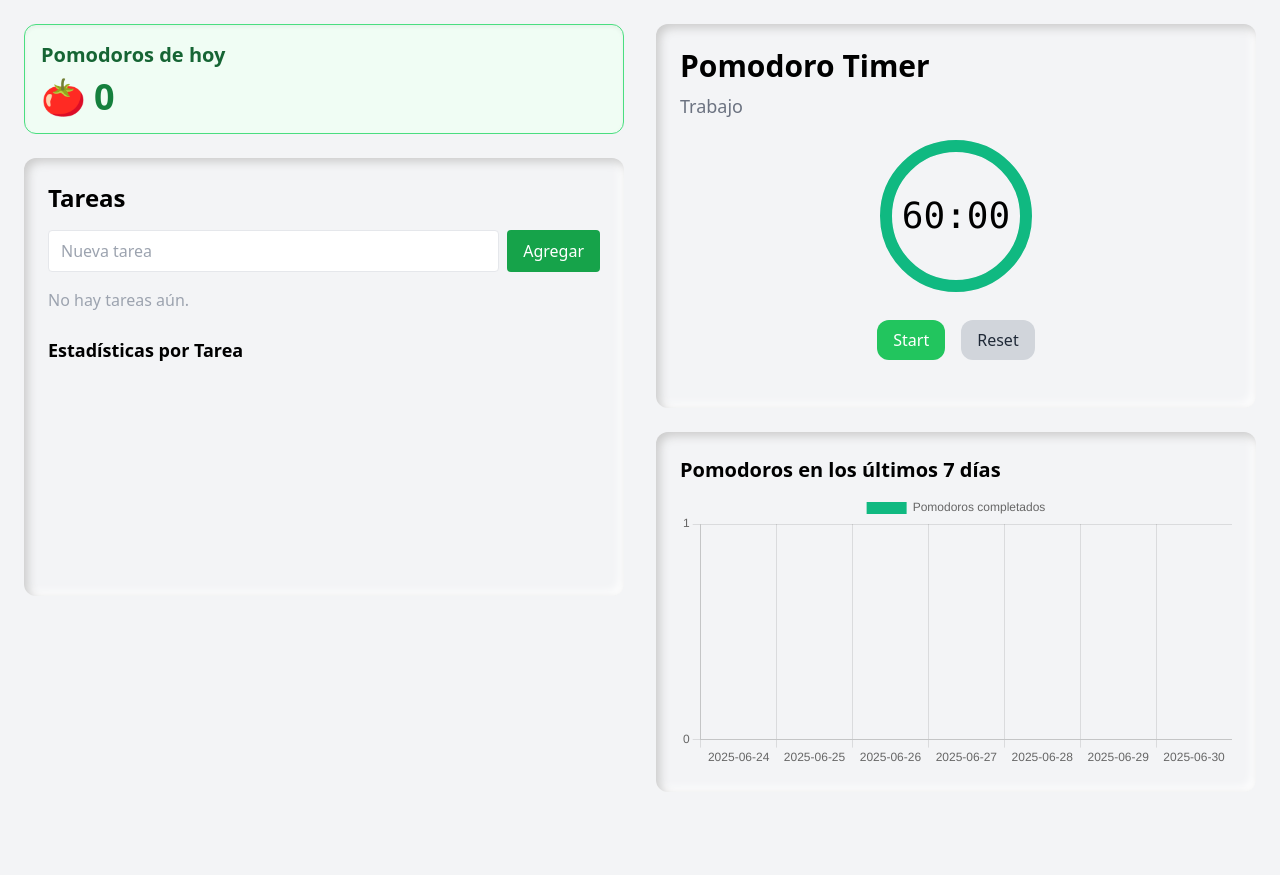
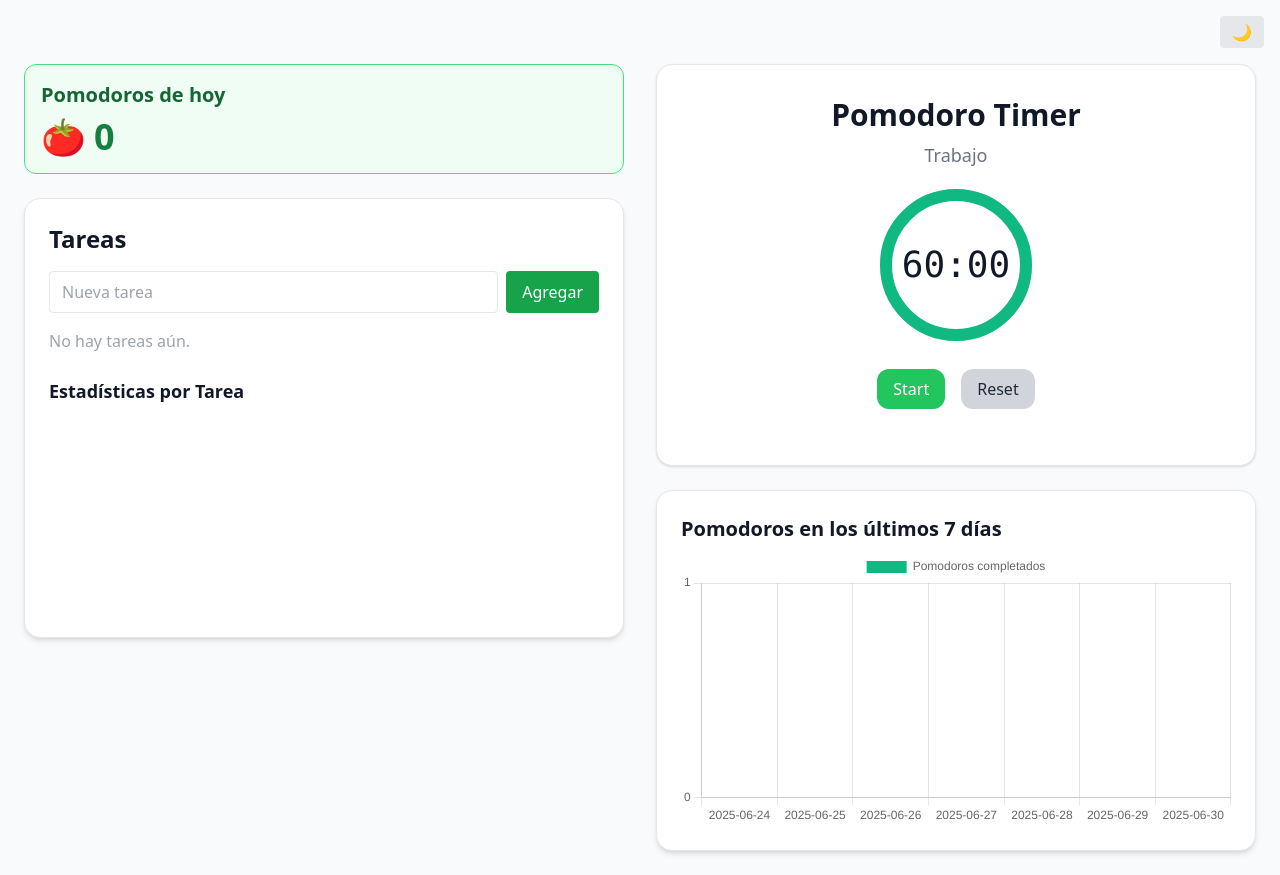
Before and after one commit to GonGarciaFontenla/pomodoro_vendor, a plain HTML site: page index.html in a window 1280 px wide. Before the commit the page ends 816 px from the top, so only its background shows below. Drawn offline with nearby package versions, Linux system fonts and the light colour scheme.

Commit message:
fixes varios

```diff
--- a/index.html
+++ b/index.html
@@ -4,28 +4,44 @@
   <meta charset="UTF-8" />
   <meta name="viewport" content="width=device-width, initial-scale=1.0"/>
   <title>Pomodoro Timer</title>
+
+  <script>
+    const savedTheme = localStorage.getItem("theme");
+    if (savedTheme === "dark") {
+      document.documentElement.classList.add("dark");
+    }
+  </script>
+
   <script src="https://cdn.tailwindcss.com"></script>
+  <script>
+    tailwind.config = {
+      darkMode: 'class',
+    }
+  </script>
+
   <script src="https://cdn.jsdelivr.net/npm/chart.js"></script>
 </head>
-<body class="bg-gray-100 overflow-x-hidden overflow-y-auto">
+<body class="bg-gray-50 text-gray-900 dark:bg-gray-900 dark:text-gray-100 overflow-x-hidden overflow-y-auto relative">
 
-  <div class="grid grid-cols-1 lg:grid-cols-2 gap-8 w-full max-w-screen-2xl mx-auto p-6">
+  <button id="toggleTheme" class="absolute top-4 right-4 bg-gray-200 dark:bg-gray-700 text-gray-800 dark:text-gray-100 px-3 py-1 rounded z-50">
+    🌙
+  </button>
 
-    <!-- IZQUIERDA -->
+  <div class="grid grid-cols-1 lg:grid-cols-2 gap-8 w-full max-w-screen-2xl mx-auto p-6 pt-16">
+
     <div class="space-y-6 w-full">
 
-      <!-- Pomodoros de hoy -->
-    <div class="p-4 rounded-xl border border-green-400 bg-green-50 shadow-inner">
-      <h2 class="text-xl font-semibold text-green-800 mb-2">Pomodoros de hoy</h2>
-      <p class="text-4xl font-bold text-green-700 flex items-center gap-2">
-        🍅 <span id="dailyCount">0</span>
-      </p>
-    </div>
-      <!-- Tareas -->
-      <div class="bg-gray-100 rounded-xl p-6 shadow-[inset_4px_4px_10px_#ccc,_inset_-4px_-4px_10px_#fff]">
+      <div class="p-4 rounded-xl border border-green-400 bg-green-50 dark:bg-green-900 shadow-inner">
+        <h2 class="text-xl font-semibold text-green-800 dark:text-green-300 mb-2">Pomodoros de hoy</h2>
+        <p class="text-4xl font-bold text-green-700 dark:text-green-300 flex items-center gap-2">
+          🍅 <span id="dailyCount">0</span>
+        </p>
+      </div>
+
+      <div class="bg-white dark:bg-gray-800 p-6 rounded-2xl shadow-md border border-gray-200 dark:border-gray-700">
         <h2 class="text-2xl font-semibold mb-4">Tareas</h2>
         <form id="taskForm" class="mb-4 flex gap-2">
-          <input type="text" id="taskInput" placeholder="Nueva tarea" class="flex-grow px-3 py-2 border rounded" required />
+          <input type="text" id="taskInput" placeholder="Nueva tarea" class="flex-grow px-3 py-2 border rounded bg-white dark:bg-gray-700 text-black dark:text-white" required />
           <button type="submit" class="bg-green-600 text-white px-4 py-2 rounded hover:bg-green-700">Agregar</button>
         </form>
         <ul id="taskList" class="space-y-2 max-h-48 overflow-auto"></ul>
@@ -37,14 +53,11 @@
       </div>
     </div>
 
-    <!-- DERECHA -->
     <div class="space-y-6 w-full">
 
-      <!-- Pomodoro Timer -->
-      <div class="bg-gray-100 rounded-xl p-6 shadow-[inset_4px_4px_10px_#ccc,_inset_-4px_-4px_10px_#fff]">
-
+      <div class="text-center bg-white dark:bg-gray-800 p-8 rounded-2xl shadow border border-gray-200 dark:border-gray-700">
         <h1 class="text-3xl font-semibold mb-2">Pomodoro Timer</h1>
-        <p id="phase" class="text-gray-500 mb-4 text-lg">Trabajo</p>
+        <p id="phase" class="text-gray-500 dark:text-gray-400 mb-4 text-lg">Trabajo</p>
 
         <div class="relative w-40 h-40 mx-auto mb-6">
           <svg class="absolute top-0 left-0 w-full h-full transform -rotate-90">
@@ -60,8 +73,7 @@
         </div>
       </div>
 
-      <!-- Estadísticas semanales -->
-      <div class="bg-gray-100 rounded-xl p-6 shadow-[inset_4px_4px_10px_#ccc,_inset_-4px_-4px_10px_#fff]">
+      <div class="bg-white dark:bg-gray-800 p-6 rounded-2xl shadow-md border border-gray-200 dark:border-gray-700">
         <h2 class="text-xl font-semibold mb-2">Pomodoros en los últimos 7 días</h2>
         <canvas id="statsChart" class="w-full max-w-full h-[200px]"></canvas>
       </div>
--- a/script.js
+++ b/script.js
@@ -1,4 +1,4 @@
-// DOM elements
+document.addEventListener("DOMContentLoaded", () => {
   const timerDisplay = document.getElementById("timer");
   const phaseDisplay = document.getElementById("phase");
   const startBtn = document.getElementById("start");
@@ -14,12 +14,10 @@ const taskStatsChartCtx = document.getElementById("taskStatsChart").getContext("
 
   const dailyCountEl = document.getElementById("dailyCount");
 
-// Pomodoro timings in seconds
   const workDuration = 60 * 60;
   const shortBreak = 5 * 60;
   const longBreak = 15 * 60;
 
-// State
   let fullTime = workDuration;
   let timer = fullTime;
   let interval = null;
@@ -29,8 +27,6 @@ let tasks = [];
   let activeTaskId = null;
   let globalChart = null;
   let taskChart = null;
-
-// ---------- TIMER ----------
 
   function updateDisplay() {
     const minutes = String(Math.floor(timer / 60)).padStart(2, "0");
@@ -74,8 +70,6 @@ function resetTimer() {
     setPhase("Trabajo");
     updateCharts();
   }
-
-// ---------- TASKS ----------
 
   function loadTasks() {
     tasks = JSON.parse(localStorage.getItem("pomodoroTasks") || "[]");
@@ -171,8 +165,6 @@ function renderTaskList() {
       taskList.appendChild(li);
     }
   }
-
-// ---------- STATS ----------
 
   function savePomodoroCompletion() {
     const today = new Date().toISOString().slice(0, 10);
@@ -284,8 +276,6 @@ function updateCharts() {
     updateTaskChart();
   }
 
-// ---------- PHASE CONTROL ----------
-
   function handlePhaseCompletion() {
     if (currentPhase === "Trabajo") {
       cycles++;
@@ -298,8 +288,6 @@ function handlePhaseCompletion() {
     startTimer();
   }
 
-// ---------- EVENTS ----------
-
   startBtn.addEventListener("click", startTimer);
   resetBtn.addEventListener("click", resetTimer);
   taskForm.addEventListener("submit", e => {
@@ -311,8 +299,22 @@ taskForm.addEventListener("submit", e => {
     }
   });
 
-// ---------- INIT ----------
+
+  const toggleBtn = document.getElementById("toggleTheme");
+  toggleBtn.addEventListener("click", () => {
+    document.documentElement.classList.toggle("dark");
+    const isDark = document.documentElement.classList.contains("dark");
+    toggleBtn.textContent = isDark ? "☀️" : "🌙";
+    localStorage.setItem("theme", isDark ? "dark" : "light");
+  });
+
+  const savedTheme = localStorage.getItem("theme");
+  if (savedTheme === "dark") {
+    document.documentElement.classList.add("dark");
+    toggleBtn.textContent = "☀️";
+  }
 
   setPhase("Trabajo");
   loadTasks();
   updateCharts();
+});
```
Also changed, not shown: 1 other file. Lines whose indentation alone changed are shown as unchanged.
